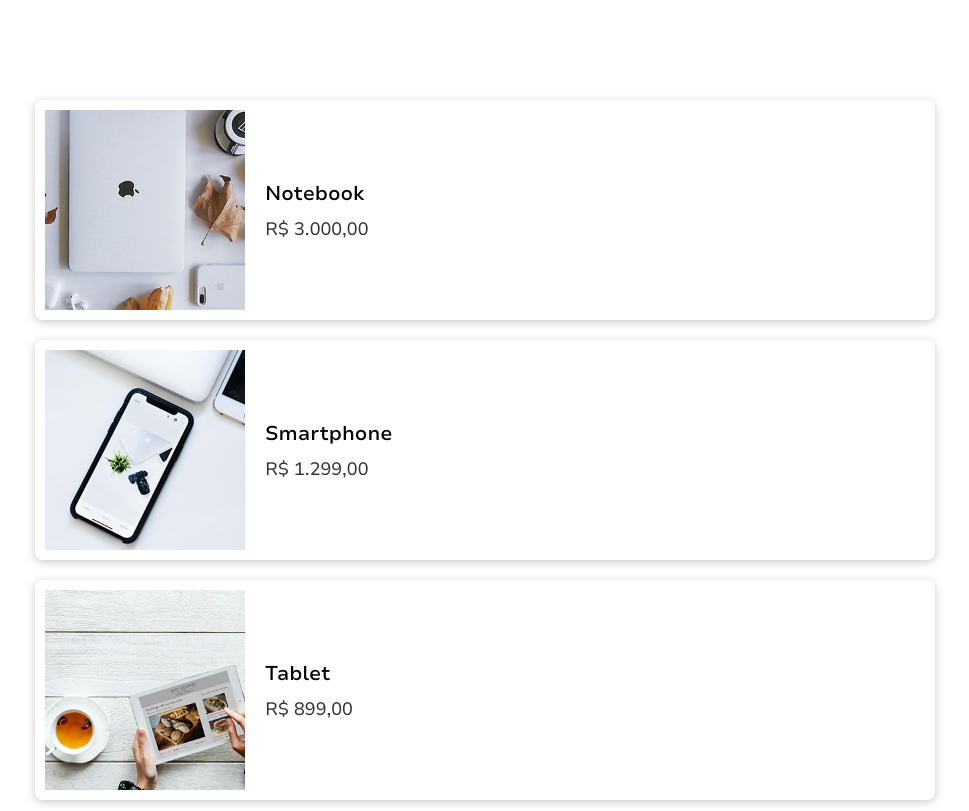
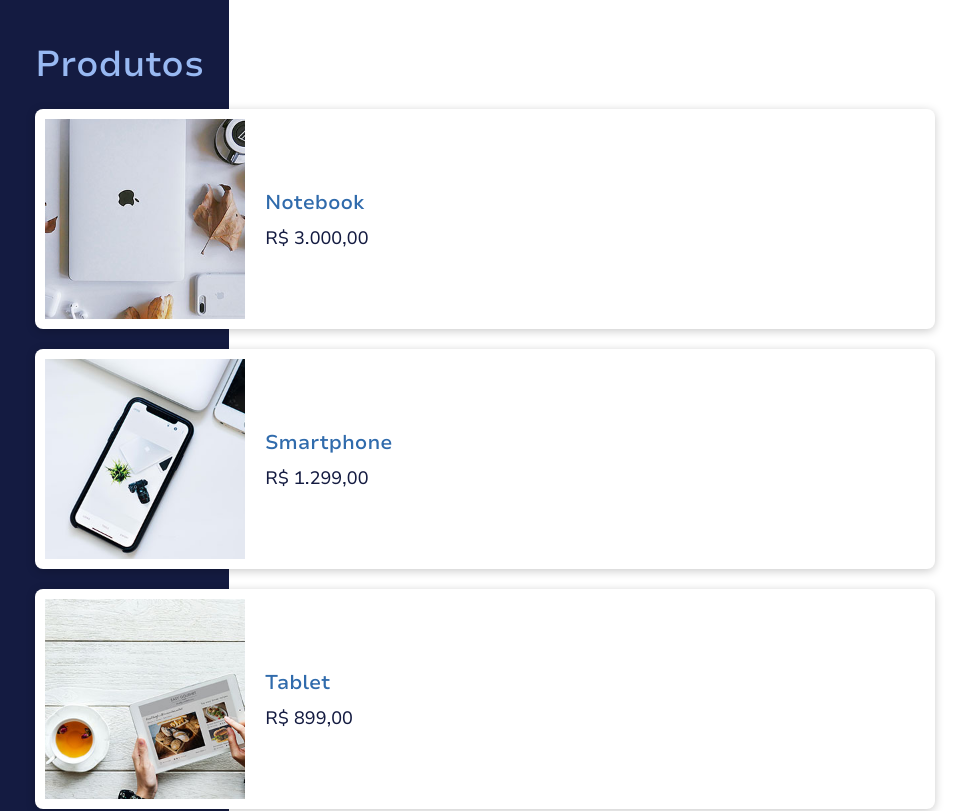
Before and after one commit to Beawnk/high-tech, a Vue app: page / in a window 1280 px wide. Shown: the top 811 px of the page, without its empty margins (155-1124 px from the left). Built offline with nearby package versions, Linux system fonts and the light colour scheme.

Commit message:
styling products page

```diff
--- a/src/App.vue
+++ b/src/App.vue
@@ -11,4 +11,8 @@ components: {ProductsList};
 <style lang="scss" scoped>
 @use "./assets/style/variables";
 
+#app {
+  background-image: linear-gradient(to right, variables.$primary-color, variables.$secondary-color);
+}
+
 </style>
--- a/src/api/products/headphone/data.json
+++ b/src/api/products/headphone/data.json
@@ -2,7 +2,7 @@
 	"id": "headphone",
 	"name": "Headphone",
 	"price": 299,
-    "descrição": "Headphone com cancelamento de ruído e som de alta qualidade.",
+	"description": "Headphone com cancelamento de ruído e som de alta qualidade.",
 	"stock": 50,
 	"img": "./src/assets/img/headphone-foto.jpg",
 	"reviews": [
--- a/src/api/products/note/data.json
+++ b/src/api/products/note/data.json
@@ -2,7 +2,7 @@
 	"id": "notebook",
 	"name": "Notebook",
 	"price": 3000,
-    "descrição": "Notebook com 8GB de RAM, 1TB de HD e processador i5.",
+	"description": "Notebook com 8GB de RAM, 1TB de HD e processador i5.",
 	"stock": 12,
 	"img": "./src/assets/img/notebook-foto.jpg",
 	"reviews": [
--- a/src/api/products/smartphone/data.json
+++ b/src/api/products/smartphone/data.json
@@ -2,7 +2,7 @@
 	"id": "smartphone",
 	"name": "Smartphone",
 	"price": 1299,
-    "descrição": "Smartphone com câmera de alta qualidade e desempenho rápido.",
+	"description": "Smartphone com câmera de alta qualidade e desempenho rápido.",
 	"stock": 40,
 	"img": "./src/assets/img/smartphone-foto.jpg",
 	"reviews": [
--- a/src/api/products/smartwatch/data.json
+++ b/src/api/products/smartwatch/data.json
@@ -2,7 +2,7 @@
 	"id": "smartwatch",
 	"name": "Smartwatch",
 	"price": 599,
-    "descrição": "Smartwatch com monitoramento de saúde e notificações inteligentes.",
+	"description": "Smartwatch com monitoramento de saúde e notificações inteligentes.",
 	"stock": 30,
 	"img": "./src/assets/img/smartwatch-foto.jpg",
 	"reviews": [
--- a/src/api/products/tablet/data.json
+++ b/src/api/products/tablet/data.json
@@ -2,7 +2,7 @@
 	"id": "tablet",
 	"name": "Tablet",
 	"price": 899,
-    "descrição": "Tablet com tela de alta resolução e desempenho rápido.",
+	"description": "Tablet com tela de alta resolução e desempenho rápido.",
 	"stock": 20,
 	"img": "./src/assets/img/tablet-foto.jpg",
 	"reviews": [
--- a/src/assets/style/main.css
+++ b/src/assets/style/main.css
@@ -8,6 +8,7 @@
 
     /* spacing  */
     --side: 80px;
+    --top: 40px;
 }
 
 body {
@@ -52,5 +53,6 @@ p {
 }
 
 #app {
-    padding: 0 var(--side);
+    padding: var(--top) var(--side);
+    background-image: linear-gradient(to right, #141b41 30%, #ffffff 30%);
 }
--- a/src/assets/style/variables.scss
+++ b/src/assets/style/variables.scss
@@ -2,7 +2,26 @@
 $ff-regular: 'Inter-regular', sans-serif;
 $ff-semibold: 'Inter-semibold', sans-serif;
 
+//font sizes
+$title-big: 36px;
+$title-medium: 32px;
+$title-small: 28px;
+
+$subtitle-big: 24px;
+$subtitle-medium: 20px;
+$subtitle-small: 18px;
+
+$text-big: 18px;
+$text-medium: 16px;
+$text-small: 14px;
+
 // colors
+$primary-color: #141b41;
+$secondary-color: #306bac;
+$light-color: #98b9f2;
+$white-color: #ffffff;
+$mid-color: #6f9ceb;
+
 $shadow: 0px 2px 10px 0px #00000036;
 
 $br-small: 4px;
--- a/src/components/Product.vue
+++ b/src/components/Product.vue
@@ -7,8 +7,22 @@
             <div class="product-info">
                 <h3>{{ product.name }}</h3>
                 <p>{{ product.price }}</p>
+                <button>Comprar</button>
             </div>
-            Produto: {{ product }}
+            <div class="product-description">
+                <h4>Descrição</h4>
+                <p>{{ product.description }}</p>
+            </div>
+            <div class="reviews" @click="showReviews = !showReviews">
+                <h4>Reviews</h4>
+                <div class="review" v-for="review in product.reviews" :key="review.id" v-show="showReviews">
+                    <div class="rating">
+                        <h3>{{ review.name }}</h3>
+                        <span>{{ review.rating }}/5</span>
+                    </div>
+                    <p class="comment">{{ review.comment }}</p>
+                </div>
+            </div>
         </div>
     </div>
 </template>
@@ -20,6 +34,7 @@ import { formatCurrency } from "../composables/formatCurrency.js";
 const props = defineProps(['productId']);
 
 const product = ref({});
+const showReviews = ref(false);
 
 function getProduct(id) {
     fetch(`./src/api/products/${id}/data.json`)
@@ -27,7 +42,6 @@ function getProduct(id) {
         .then((data) => {
             product.value = data;
             product.value.price = formatCurrency(product.value.price);
-            console.log(product.value.price);
         })
         .catch((error) => {
             console.error('Error fetching product:', error);
@@ -40,7 +54,6 @@ watch(() => props.productId, (newId) => {
 
 onMounted(() => {
     getProduct(props.productId);
-    console.log(props.productId);
 });
 </script>
 
--- a/src/components/ProductsList.vue
+++ b/src/components/ProductsList.vue
@@ -1,5 +1,6 @@
 <template>
     <section class="products">
+        <h1>Produtos</h1>
         <div class="product" v-for="product in products" :key="product.id" @click="showProductModal(product.id)">
             <div class="product-img">
                 <img :src="product.img" :alt="product.name" />
@@ -52,7 +53,12 @@ $products-max-width: 900px;
 
 .products {
     max-width: $products-max-width;
-    margin: 100px auto 0 auto;
+    margin: 0 auto;
+    h1 {
+        color: variables.$light-color;
+        font-size: variables.$title-big;
+        margin-bottom: 20px;
+    }
     .product {
         cursor: pointer;
         display: flex;
@@ -60,6 +66,7 @@ $products-max-width: 900px;
         padding: 10px;
         border-radius: variables.$br-medium;
         box-shadow: variables.$shadow;
+        background-color: variables.$white-color;
         &:last-child {
             margin-bottom: 0;
         }
@@ -78,12 +85,13 @@ $products-max-width: 900px;
             justify-content: center;
             margin-left: 20px;
             h3 {
-                font-size: 20px;
+                color: variables.$secondary-color;
+                font-size: variables.$subtitle-medium;
                 margin-bottom: 10px;
             }
             p {
+                color: variables.$primary-color;
                 font-size: 18px;
-                color: #333;
             }
         }
     }
```
Lines whose indentation alone changed are shown as unchanged.
